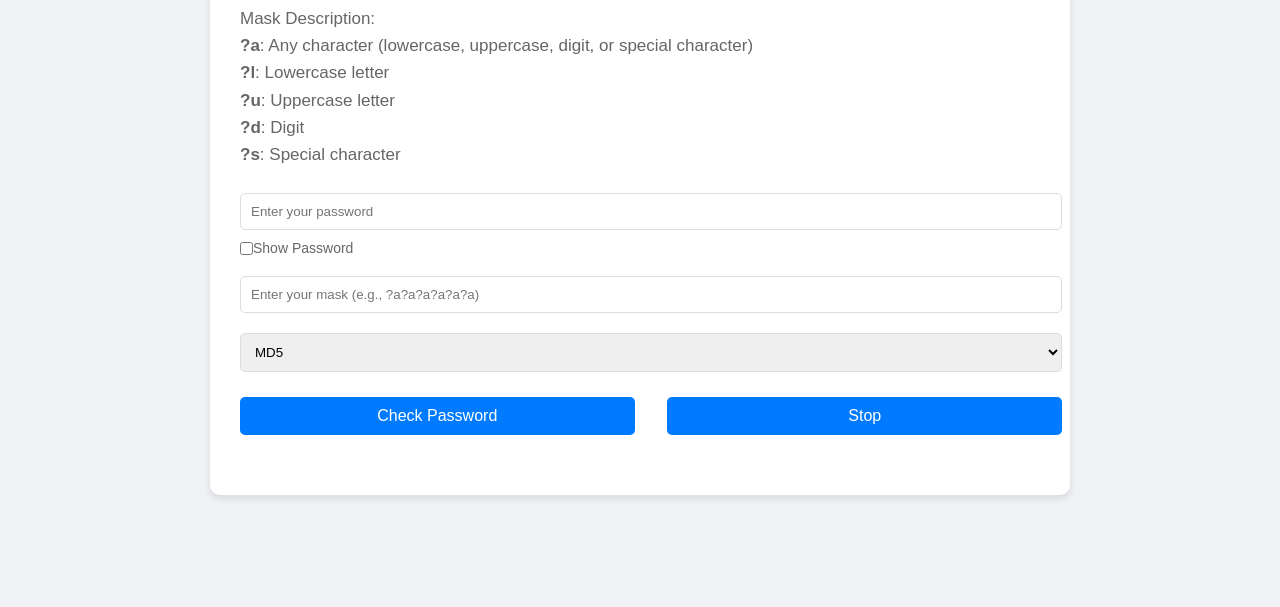
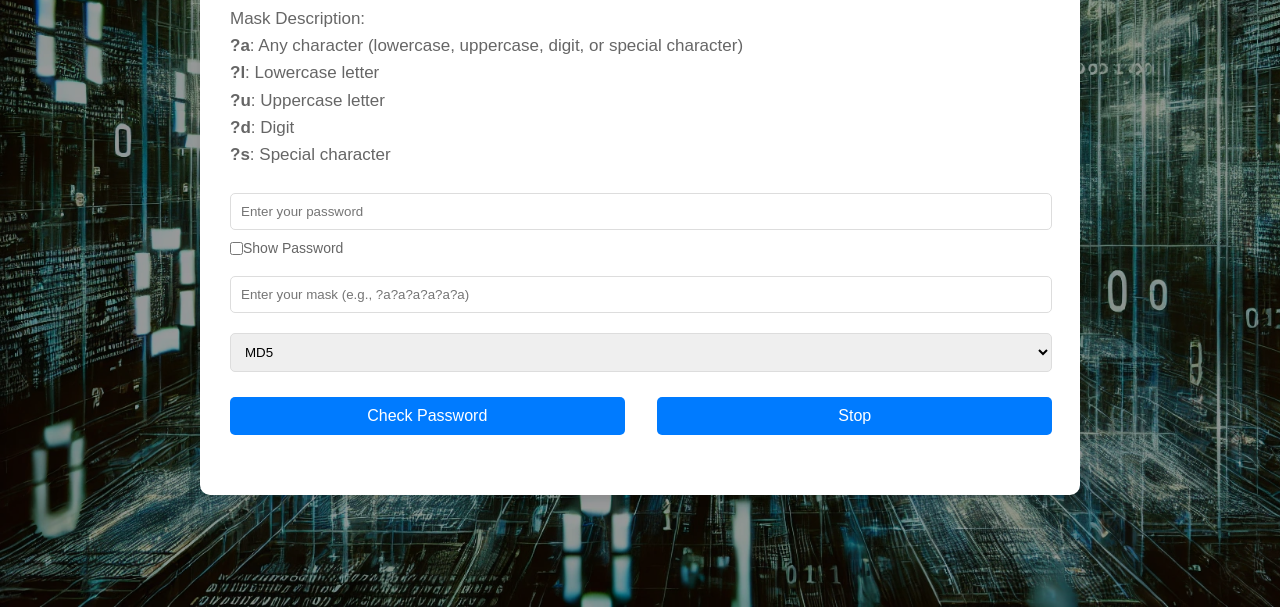
Before and after one commit to RaedNaamoun/Password-Strength-Checker-, a website: page public/index.html in a window 1280 px wide. Shown: the part 193-800 px from the top of the page. Drawn offline with Linux system fonts and the light colour scheme.

Commit message:
Adding a background image and adjustin the opacity

```diff
--- a/public/styles.css
+++ b/public/styles.css
@@ -6,16 +6,30 @@ body, h1, p, input, select, button, label {
 }
 
 body {
-    background-color: #f0f2f5;
+    background-image: url("hacking.webp") ;
+    background-repeat: no-repeat; /* Do not repeat the image */
+    background-size: cover; /* Resize the background image to cover the entire container */
     display: flex;
     justify-content: center;
     align-items: center;
     height: 100vh;
 }
 
+body::before {
+    content: "";
+    position: absolute;
+    top: 0;
+    left: 0;
+    right: 0;
+    bottom: 0;
+    background-color: rgba(0, 0, 0, 0.4);
+    z-index: -1;
+}
+
 .container {
     background-color: #fff;
     padding: 30px;
+    padding-right: 50px;
     border-radius: 10px;
     box-shadow: 0 4px 8px rgba(0, 0, 0, 0.1);
     width: 100%;
@@ -30,6 +44,7 @@ h1 {
 }
 
 .description {
+    width: 822px;
     font-size: 17px;
     margin-bottom: 20px;
     color: #666;
```
Also changed, not shown: public/hacking.webp (added).
